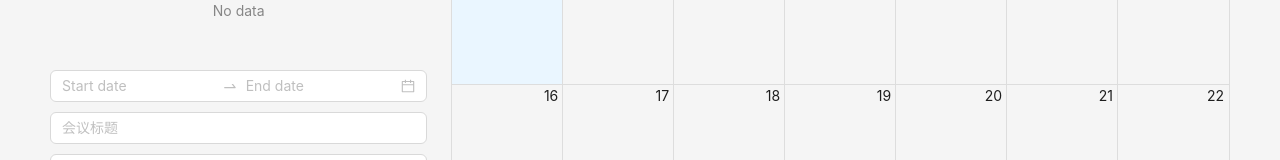
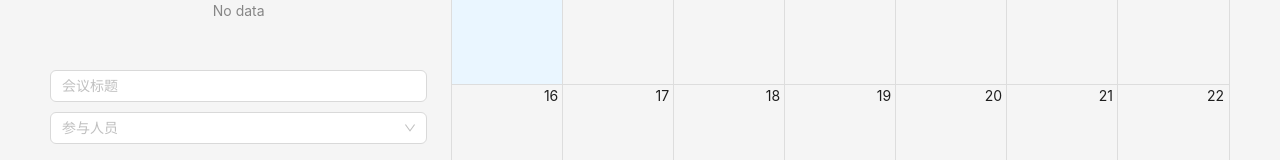
Before and after one commit to aigcheng/HackEngine-online-1-guangnianzhinei-Aidvisor, a Next.js app: page /schedule in a window 1280 px wide. Shown: the part 417-577 px from the top of the page. Built offline with nearby package versions, Linux system fonts and the light colour scheme.

Commit message:
fix: schedule

```diff
--- a/pages/schedule.tsx
+++ b/pages/schedule.tsx
@@ -23,9 +23,9 @@ type Event = {
 
 function SchedulePage() {
   const [contacts, setContacts] = useState<Contact[]>([])
-  const [events, setEvents] = useState<Event[]>([])
   const [newContact, setNewContact] = useState<string>('')
-  const [newEvent, setNewEvent] = useState<Partial<Event>>({})
+  const [events, setEvents] = useState<Event[]>([]);
+  const [newEvent, setNewEvent] = useState<Event>({ title: '', start: new Date(), end: new Date() });
 
   const handleAddContact = () => {
     if (newContact) {
@@ -33,6 +33,15 @@ function SchedulePage() {
       setNewContact('')
     }
   }
+
+  interface Event {
+    title: string;
+    start: Date;
+    end: Date;
+    participants?: string[];
+  }
+
+
 
   const handleAddEvent = (value: Moment[]) => {
     if (newEvent.title && value.length === 2) {
@@ -45,9 +54,10 @@ function SchedulePage() {
           participants: newEvent.participants || []
         }
       ])
-      setNewEvent({})
+      setNewEvent({ title: '', start: new Date(), end: new Date() });
     }
   }
+
 
   return (
     <Layout>
@@ -81,13 +91,13 @@ function SchedulePage() {
                   <List.Item>
                     <List.Item.Meta
                       title={moment(event.start).format('YYYY-MM-DD HH:mm')}
-                      description={`参与人：${event.participants.join(', ')}`}
+                      description={`参与人：${event?.participants && event?.participants.join(', ')}`}
                     />
                     <div>{event.title}</div>
                   </List.Item>
                 )}
               />
-              <DatePicker.RangePicker showTime={{ format: 'HH:mm' }} onOk={handleAddEvent} style={{ marginBottom: '10px' }} />
+              {/* <DatePicker.RangePicker showTime={{ format: 'HH:mm' }} onOk={handleAddEvent} style={{ marginBottom: '10px' }} /> */}
               <Input
                 value={newEvent.title}
                 onChange={e => setNewEvent({ ...newEvent, title: e.target.value })}
```
